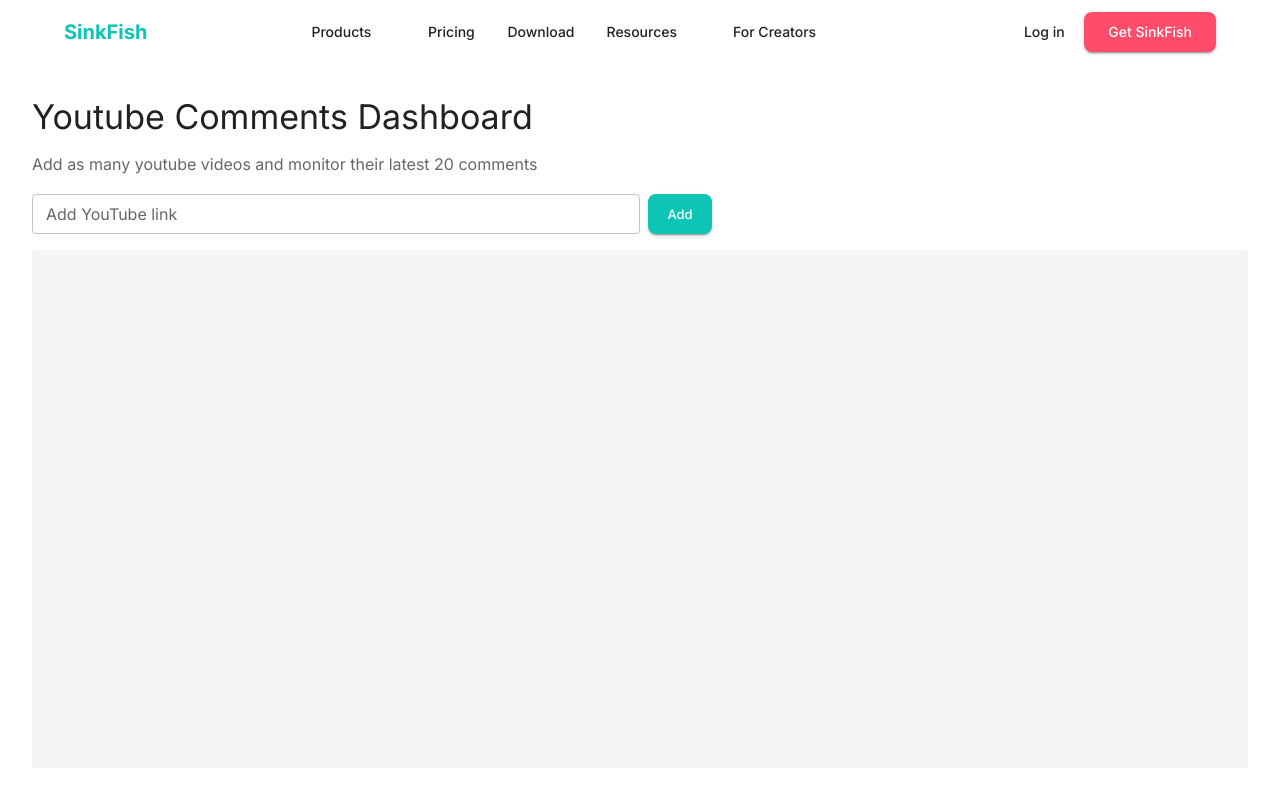
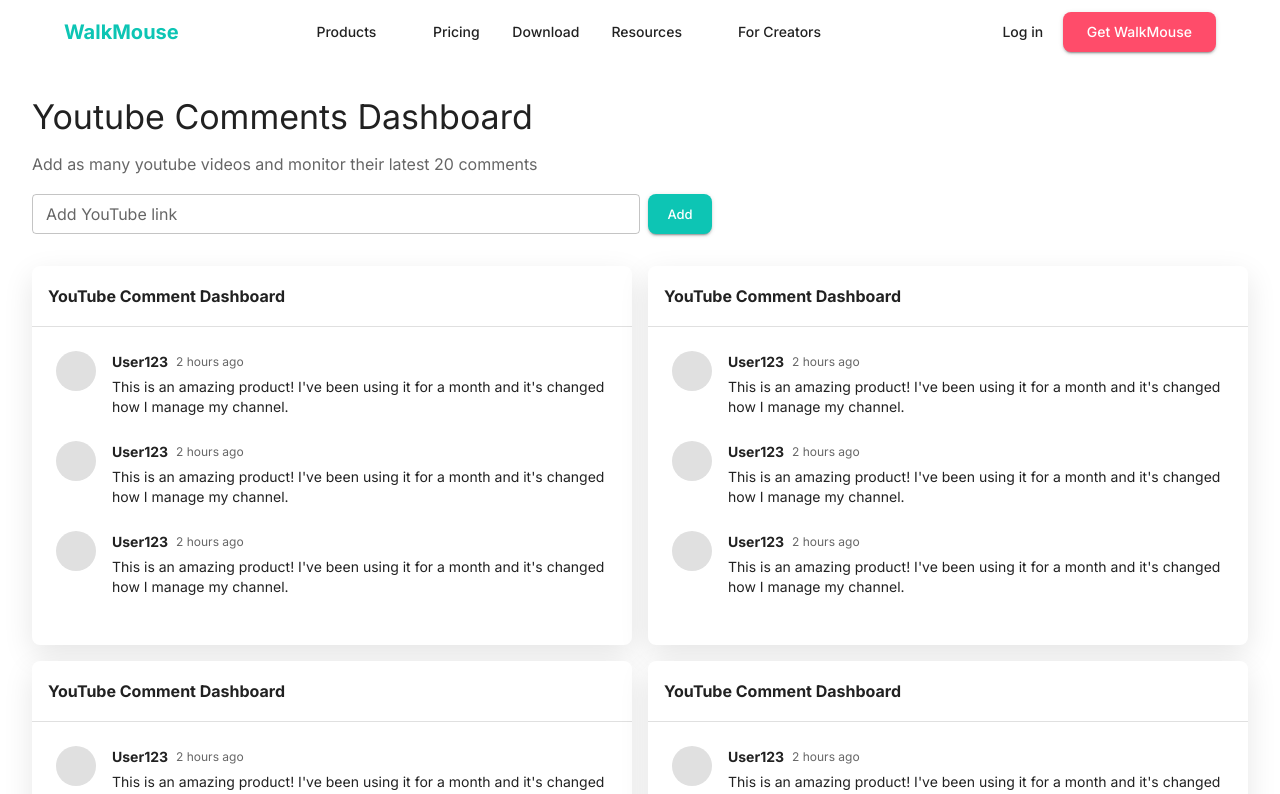
Before and after one commit to bliod/yt-comment-dsiplay-front, a Next.js app: page /youtubeComments in a window 1280 px wide. Shown: the top 794 px of the page. Built offline with nearby package versions, Linux system fonts and the light colour scheme; some icons are missing.

Commit message:
[REF] app name again; [ADD] sectionCards and commentListItem

```diff
--- a/app/layout.tsx
+++ b/app/layout.tsx
@@ -7,7 +7,7 @@ import CssBaseline from "@mui/material/CssBaseline";
 import Box from "@mui/material/Box";
 
 export const metadata: Metadata = {
-  title: "SinkFish Youtube Comments",
+  title: "WalkMouse Youtube Comments",
   description: "Access latest Youtube video comments",
 };
 
--- /dev/null
+++ b/app/ui/commentsDashboard/SectionCards/commentListItem/index.tsx
@@ -0,0 +1,37 @@
+import { Box, Typography } from "@mui/material";
+import { FunctionComponent } from "react";
+
+interface CommentListItemProps {}
+
+const CommentListItem: FunctionComponent<CommentListItemProps> = () => {
+  return (
+    <Box sx={{ display: "flex", mb: 3 }}>
+      <Box
+        sx={{
+          width: 40,
+          height: 40,
+          borderRadius: "50%",
+          bgcolor: "#e0e0e0",
+          mr: 2,
+          flexShrink: 0,
+        }}
+      />
+      <Box sx={{ flex: 1 }}>
+        <Box sx={{ display: "flex", alignItems: "center", mb: 0.5 }}>
+          <Typography variant="subtitle2" fontWeight="bold" mr={1}>
+            User123
+          </Typography>
+          <Typography variant="caption" color="text.secondary">
+            2 hours ago
+          </Typography>
+        </Box>
+        <Typography variant="body2">
+          This is an amazing product! I've been using it for a month and it's
+          changed how I manage my channel.
+        </Typography>
+      </Box>
+    </Box>
+  );
+};
+
+export default CommentListItem;
--- /dev/null
+++ b/app/ui/commentsDashboard/SectionCards/index.tsx
@@ -0,0 +1,37 @@
+import { Box, Typography } from "@mui/material";
+import { FunctionComponent } from "react";
+import CommentListItem from "./commentListItem";
+
+interface SectionCardsProps {}
+
+const SectionCards: FunctionComponent<SectionCardsProps> = () => {
+  return (
+    <Box
+      sx={{
+        width: "100%",
+        maxWidth: 800,
+        height: "auto",
+        bgcolor: "white",
+        borderRadius: 2,
+        boxShadow: "0 10px 30px rgba(0,0,0,0.1)",
+        overflow: "hidden",
+      }}
+    >
+      <Box sx={{ p: 2, borderBottom: "1px solid #e0e0e0" }}>
+        <Typography variant="subtitle1" fontWeight="bold">
+          YouTube Comment Dashboard
+        </Typography>
+      </Box>
+
+      <Box sx={{ p: 3 }}>
+        <CommentListItem />
+
+        <CommentListItem />
+
+        <CommentListItem />
+      </Box>
+    </Box>
+  );
+};
+
+export default SectionCards;
--- a/app/ui/commentsDashboard/index.tsx
+++ b/app/ui/commentsDashboard/index.tsx
@@ -1,6 +1,7 @@
-import { Button, Paper, TextField, Typography } from "@mui/material";
+import { Button, Grid, Paper, TextField, Typography } from "@mui/material";
 import Box from "@mui/material/Box";
 import { FunctionComponent } from "react";
+import SectionCards from "./SectionCards";
 
 interface CommentsDashboardProps {}
 
@@ -43,12 +44,18 @@ const CommentsDashboard: FunctionComponent<CommentsDashboardProps> = () => {
       <Paper
         elevation={0}
         sx={{
-          background: "#F5F5F5",
           display: "flex",
           flexGrow: 1,
-          padding: 2,
         }}
-      ></Paper>
+      >
+        <Grid container spacing={2} sx={{ marginTop: 2 }}>
+          {[1, 1, 1, 1].map((_, index) => (
+            <Grid key={index} size={{ xs: 12, md: 6 }}>
+              <SectionCards />
+            </Grid>
+          ))}
+        </Grid>
+      </Paper>
     </Box>
   );
 };
--- a/app/ui/navBar.tsx
+++ b/app/ui/navBar.tsx
@@ -77,7 +77,7 @@ export default function Navbar() {
             {/* Logo */}
             <Box sx={{ display: "flex", alignItems: "center", mr: 2 }}>
               <Typography variant="h6" fontWeight={"700"} color="secondary">
-                SinkFish
+                WalkMouse
               </Typography>
             </Box>
 
@@ -171,7 +171,7 @@ export default function Navbar() {
                   py: 1,
                 }}
               >
-                Get SinkFish
+                Get WalkMouse
               </Button>
             </Box>
           </Toolbar>
```
